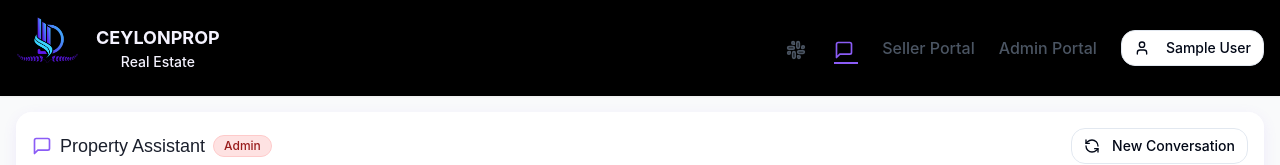
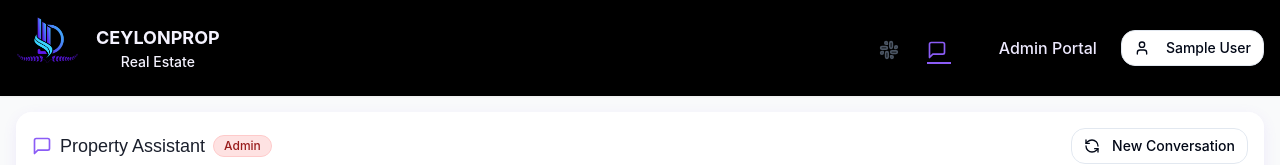
Before and after one commit to Kavindya2002/CEYLONPROP-Real-Estate, a React (Vite) app in the folder frontend/: page /chat in a window 1280 px wide. Shown: the top 165 px of the page. Built offline with nearby package versions, Linux system fonts and the light colour scheme; no server answers; sample sign-in values are in the browser's storage.

Commit message:
modify navigation bar with removing seller portal

```diff
--- a/frontend/src/components/ui/common/Navbar.jsx
+++ b/frontend/src/components/ui/common/Navbar.jsx
@@ -119,16 +119,7 @@
               whileTap="tap"
               className="relative"
             >
-              <Link
-                to="/seller/register"
-                className={`font-medium ${
-                  location.pathname.startsWith("/seller")
-                    ? "text-villain-500"
-                    : "text-gray-600 hover:text-villain-500"
-                }`}
-              >
-                Seller Portal
-              </Link>
+
               {location.pathname.startsWith("/seller") && (
                 <motion.div
                   layoutId="navIndicator"
@@ -154,8 +145,8 @@
                   to="/admin/dashboard"
                   className={`font-medium ${
                     location.pathname.startsWith("/admin")
-                      ? "text-villain-500"
-                      : "text-gray-600 hover:text-villain-500"
+                      ? "text-black"
+                      : "text-violet-100 hover:text-villain-500"
                   }`}
                 >
                   Admin Portal
```
